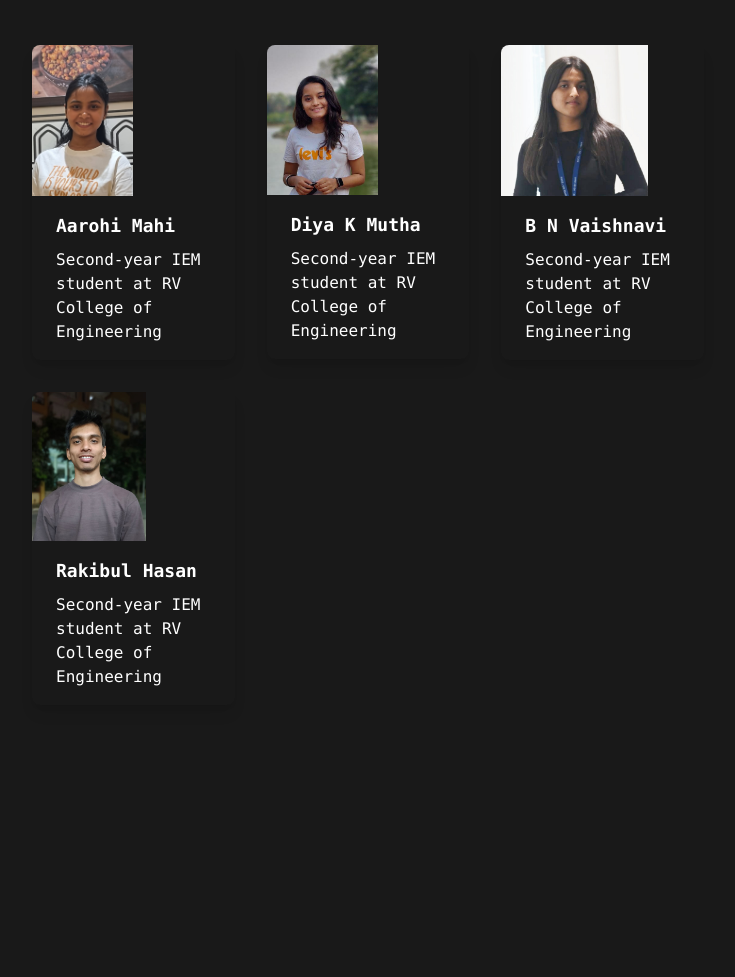
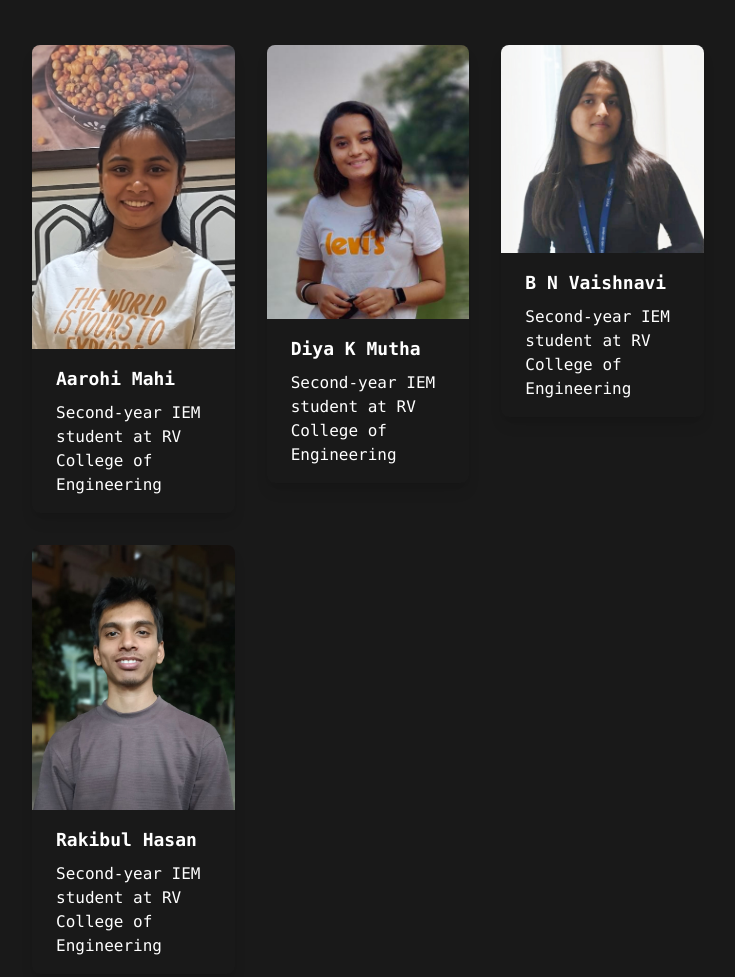
Before and after one commit to rakibul-in/MusiCo-web3conf, a website: page about.html in a window 1280 px wide. Shown: the part 543-1520 px from the top of the page, without its empty margins (272-1007 px from the left). Before the commit the page ends 1344 px from the top, so only its background shows below. Drawn offline with nearby package versions, Linux system fonts and the light colour scheme.

Commit message:
Update about.html

```diff
--- a/about.html
+++ b/about.html
@@ -33,9 +33,9 @@
                     Web3-enabled, which means that it is built on blockchain technology and can interact with other
                     decentralized applications.</p>
                 <div class="flex flex-wrap -mx-4">
-                    <div class="md:w-1/3 px-4 mb-8">
+                    <div class="w-full md:w-1/3 px-4 mb-8">
                         <div class="rounded-lg shadow-lg overflow-hidden">
-                            <img
+                            <img class="w-full"
                                 src="Aarohi.jpg" width="100.5px" height="150px"
                                 alt="Aarohi">
                             <div class="px-6 py-4">
@@ -44,9 +44,9 @@
                             </div>
                         </div>
                     </div>
-                    <div class="md:w-1/3 px-4 mb-8">
+                    <div class="w-full md:w-1/3 px-4 mb-8">
                         <div class="rounded-lg shadow-lg overflow-hidden">
-                            <img
+                            <img class="w-full"
                                 src="Diya.jpg" width="111px" height="150px"
                                 alt="Diya">
                             <div class="px-6 py-4">
@@ -55,9 +55,9 @@
                             </div>
                         </div>
                     </div>
-                    <div class="md:w-1/3 px-4 mb-8">
+                    <div class="w-full md:w-1/3 px-4 mb-8">
                         <div class="rounded-lg shadow-lg overflow-hidden">
-                            <img
+                            <img class="w-full"
                                 src="Vaishnavi.jpeg" width="147px" height="150px"
                                 alt="Vaishnavi">
                             <div class="px-6 py-4">
@@ -66,9 +66,9 @@
                             </div>
                         </div>
                     </div>
-                    <div class="md:w-1/3 px-4 mb-8">
+                    <div class=" w-full md:w-1/3 px-4 mb-8">
                         <div class="rounded-lg shadow-lg overflow-hidden">
-                            <img
+                            <img class="w-full"
                                 src="Rakibul.jpg" width="114px" height="150px"
                                 alt="Rakibul">
                             <div class="px-6 py-4">
```
